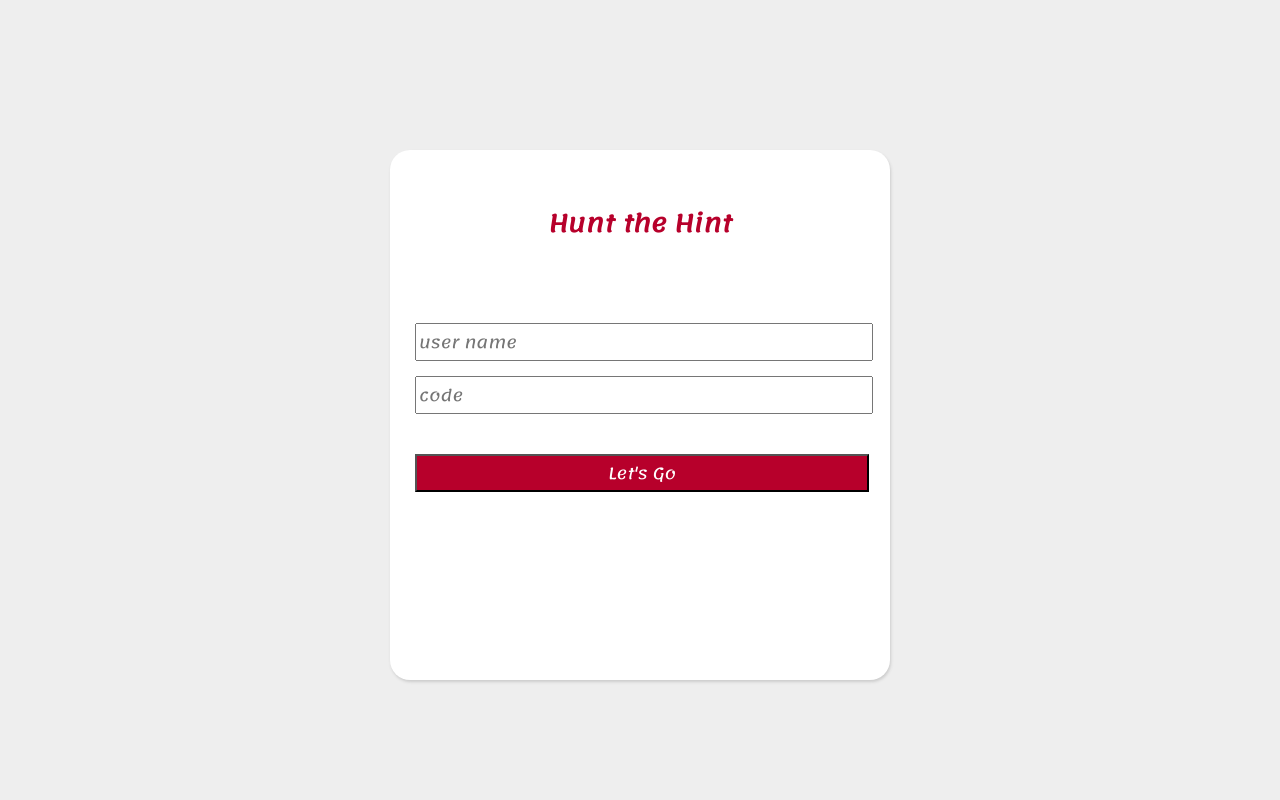
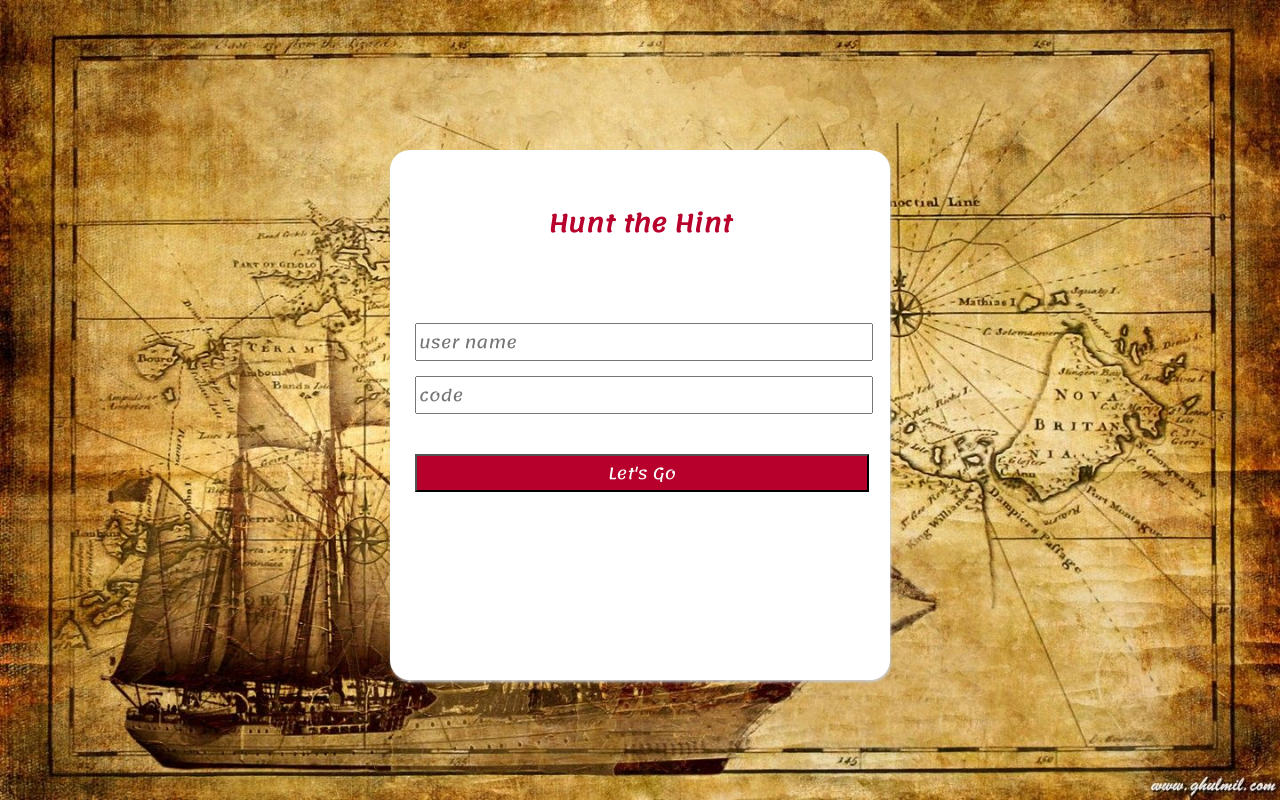
Before and after one commit to shaheemMPM/Treasure-Hunt, a React (Create React App) app: page / in a window 1280 px wide. Built offline with nearby package versions, Linux system fonts and the light colour scheme; no server answers.

Commit message:
Add Background Image and Make the loader large

```diff
--- a/src/components/Loading/Loading.js
+++ b/src/components/Loading/Loading.js
@@ -3,7 +3,7 @@ import { WindMillLoading } from 'react-loadingg';
 
 const Loading = (props) => {
     return (
-        <WindMillLoading color="#b7002b"/>
+        <WindMillLoading color="#b7002b" size="large"/>
     );
 }
 
--- a/src/index.css
+++ b/src/index.css
@@ -3,3 +3,8 @@
   -webkit-font-smoothing: antialiased;
   -moz-osx-font-smoothing: grayscale;
 }
+
+body{
+  background-image: url('./images/background.jpg');
+  background-size: contain;
+}
```
Also changed, not shown: src/images/background.jpg (added).
